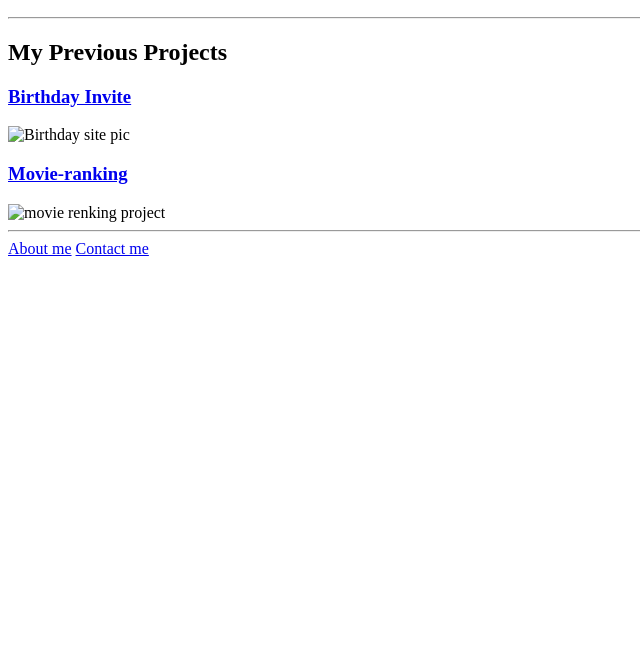
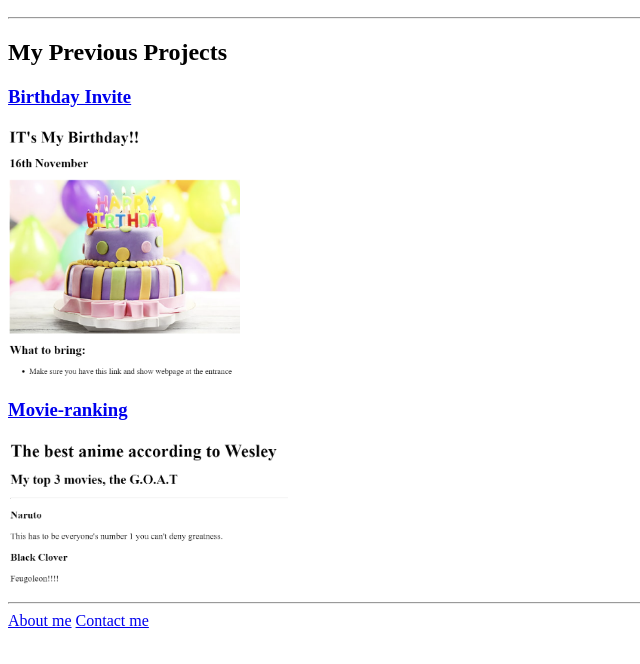
Before and after one commit to Iamwesleymmadike/HTML-portfolio, a plain HTML site: page index.html in a window 1280 px wide. Shown: the part 110-774 px from the top of the page, without its empty margins (0-640 px from the left). Drawn offline with Linux system fonts and the light colour scheme.

Commit message:
Add files via upload

```diff
--- a/index.html
+++ b/index.html
@@ -11,9 +11,9 @@
         <hr />
         <h2>My Previous Projects</h2>
         <a href="./public/birthday-invite.html"><h3>Birthday Invite</h3></a>
-        <img src="./assets/images/Birthday_Invite.png" alt="Birthday site pic" height="250px">
+        <img src="./images/Birthday_Invite.png" alt="Birthday site pic" height="250px">
         <a href="./public/movie-ranking.html"><h3>Movie-ranking</h3></a>
-        <img src="./assets/images/Movie_ranking.png" alt="movie renking project" height="150px">
+        <img src="images/Movie_ranking.png" alt="movie renking project" height="150px">
         <hr />
         <a href="./public/about.html">About me</a>
         <a href="./public/contact.html">Contact me</a>
```
